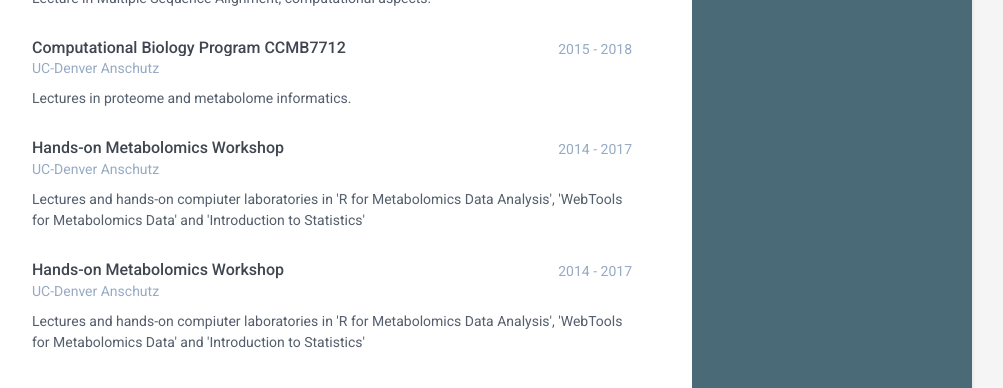
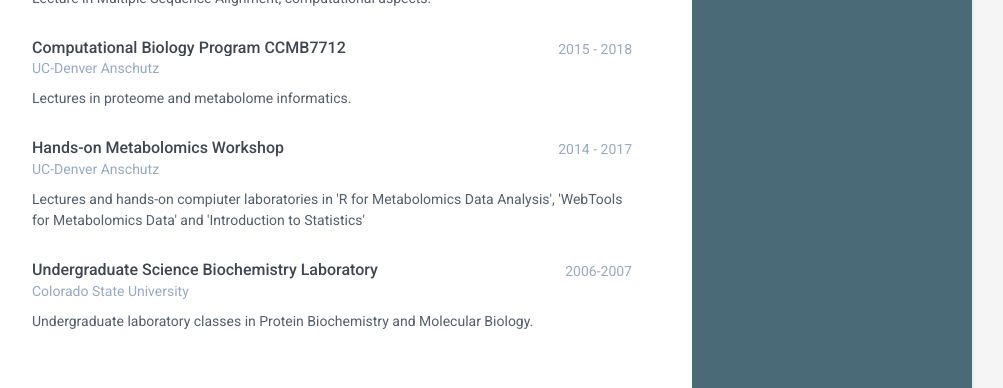
Before and after one commit to scottwalmsley/vitae, a Jekyll site: the page built from index.html, in a window 1280 px wide and 900 px high, scrolled down 1123 px, cut to the strip 0-388 px from the top of the window. Shown: the whole strip, without its empty margins (168-1171 px from the left). Built offline with Jekyll 4.4.1, drawn with Linux system fonts in a browser that asks for light colours; some web fonts are replaced.

Commit message:
Corrections to teaching section.

```diff
--- a/_data/teaching.yml
+++ b/_data/teaching.yml
@@ -14,7 +14,7 @@
   company: UC-Denver Anschutz
   details: "Lectures and hands-on compiuter laboratories in 'R for Metabolomics Data Analysis', 'WebTools for Metabolomics Data' and 'Introduction to Statistics'"
 - teaching:
-  role: Hands-on Metabolomics Workshop
-  time: 2014 - 2017
-  company: UC-Denver Anschutz
-  details: "Lectures and hands-on compiuter laboratories in 'R for Metabolomics Data Analysis', 'WebTools for Metabolomics Data' and 'Introduction to Statistics'"
+  role: Undergraduate Science Biochemistry Laboratory
+  time: 2006-2007
+  company: Colorado State University
+  details: "Undergraduate laboratory classes in Protein Biochemistry and Molecular Biology."
```
